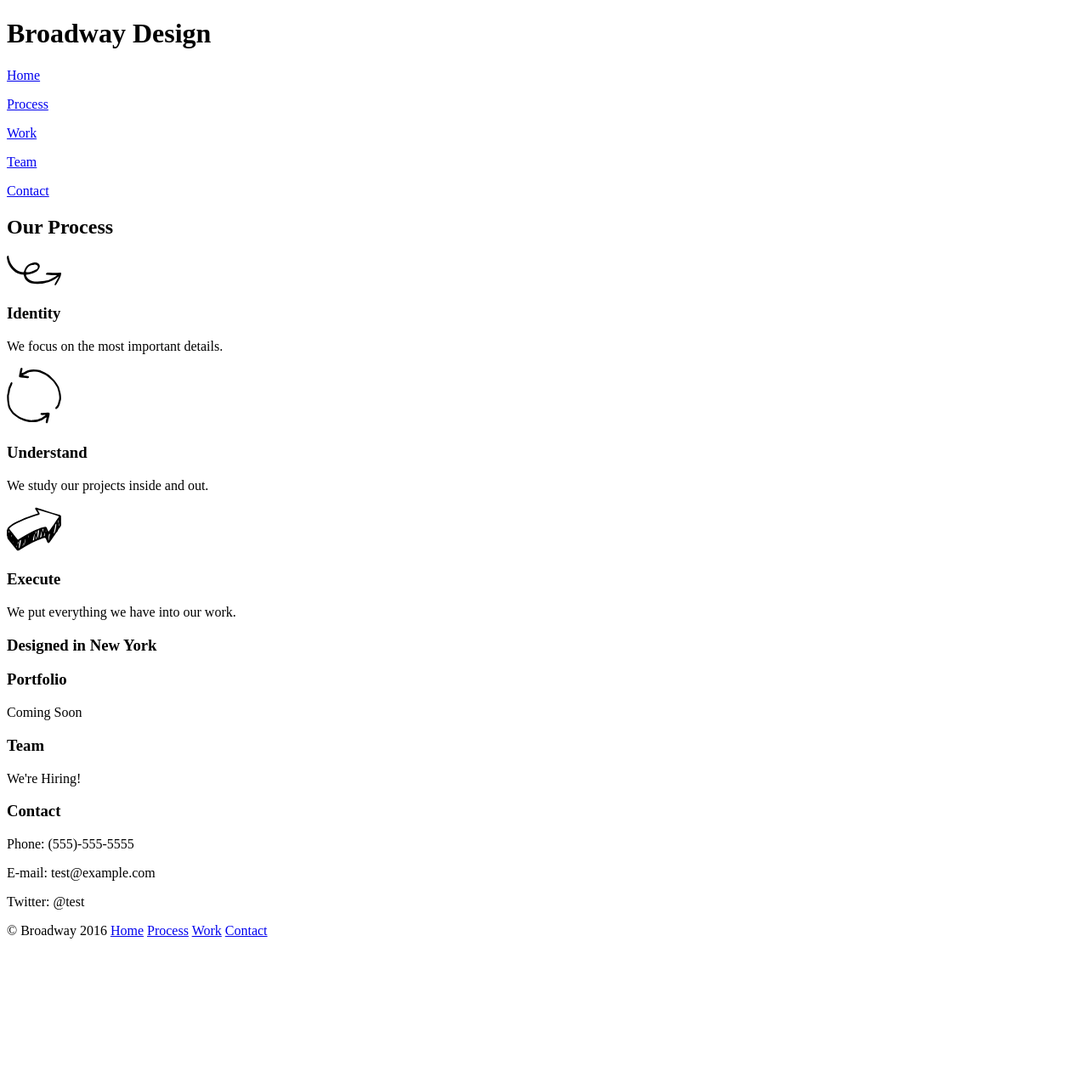
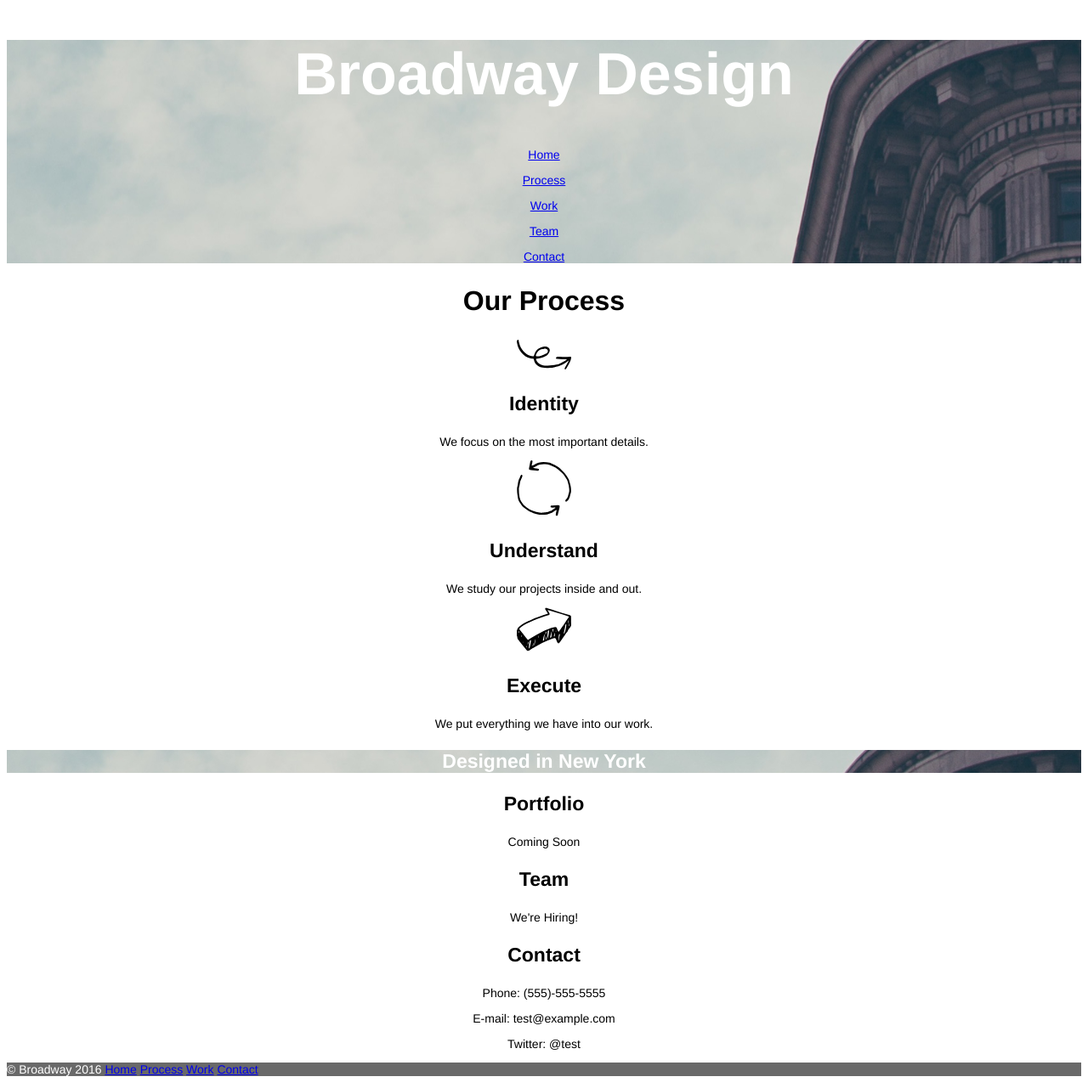
Before and after one commit to kitkatchen1/BroadwayDesignWebsite, a plain HTML site: page index.html in a window 1280 px wide. Shown: the whole page at 85% size. Before the commit the page ends 1121 px from the top, so only its background shows below. Drawn offline with Linux system fonts and the light colour scheme.

Commit message:
Updated css stylesheet

```diff
--- a/index.html
+++ b/index.html
@@ -8,17 +8,18 @@
   <body>
 
 <!-- The Home page top section starts here-->
-    <h1 class="home">Broadway Design</h1>
+  <div class="top">
+    <h1 id="title">Broadway Design</h1>
   <nav>
-      <p><a href="home">Home</a></p>
-      <p><a href="process">Process</a></p>
-      <p><a href="work">Work</a></p>
-      <p><a href="team">Team</a></p>
-      <p><a href="contact">Contact</a></p>
+      <p id="links"><a href="#title">Home</a></p>
+      <p><a href="#process">Process</a></p>
+      <p><a href="#work">Work</a></p>
+      <p><a href="#team">Team</a></p>
+      <p><a href="#contact">Contact</a></p>
   </nav>
-
+  </div>
 <!-- The Process/About section starts here-->
-  <div class="process">
+  <div id="process">
     <h2>Our Process</h2>
     <image src="./resources/images/identify_broadway.svg" alt="curly arrow">
     <h3>Identity</h3>
@@ -35,19 +36,19 @@
   <h3 class="banner">Designed in New York</h3>
 
 <!-- The Work section starts here-->
-  <div class="work">
+  <div id="work">
   <h3>Portfolio</h3>
   <p>Coming Soon</p>
   </div>
 
 <!-- The Team section starts here-->
-    <div class="team">
+    <div id="team">
     <h3>Team</h3>
     <p>We're Hiring!</p>
     </div>
 
 <!-- The Team section starts here-->
-    <div class="contact">
+    <div id="contact">
     <h3>Contact</h3>
     <p>Phone: (555)-555-5555</p>
     <p>E-mail: test@example.com</p>
@@ -56,7 +57,7 @@
 
 <!-- The footer copyright section starts here-->
       <div class="footer">
-      <p>© Broadway 2016 <a href="home">Home</a> <a href="process">Process</a> <a href="work">Work</a> <a href="team"</a> <a href="contact">Contact</a></p>
+      <p>© Broadway 2016 <a id="links" href="#title">Home</a> <a href="#process">Process</a> <a href="#work">Work</a> <a href="#team"</a> <a href="#contact">Contact</a></p>
       </div>
   </body>
 </html>
--- a/resources/css/style.css
+++ b/resources/css/style.css
@@ -0,0 +1,53 @@
+body {
+  text-align: center;
+}
+
+.top {
+  background-image: url("../images/the-flatiron-building_broadway.png");
+}
+
+h1 {
+  font-family: Helvetica;
+  font-size: 70px;
+  font-weight: bold;
+  color: white;
+}
+
+.links {
+  font-family: Helvetica;
+  font-size: 18px;
+  color: white;
+}
+
+h2 {
+  font-family: Helvetica;
+  font-size: 32px;
+  font-weight: bold;
+}
+
+h3 {
+  font-family: Helvetica;
+  font-size: 23px;
+  font-weight: bold;
+}
+
+p{
+  font-family: Helvetica;
+  font-size: 14px;
+}
+
+.banner {
+    background-image: url("../images/the-flatiron-building_broadway.png");
+    font-family: Helvetica;
+    font-size: 23px;
+    font-weight: bold;
+    color: white;
+}
+
+.footer {
+  font-family: Helvetica;
+  font-size: 11px;
+  color: white;
+  background-color: dimgray;
+  text-align: left;
+}
```
